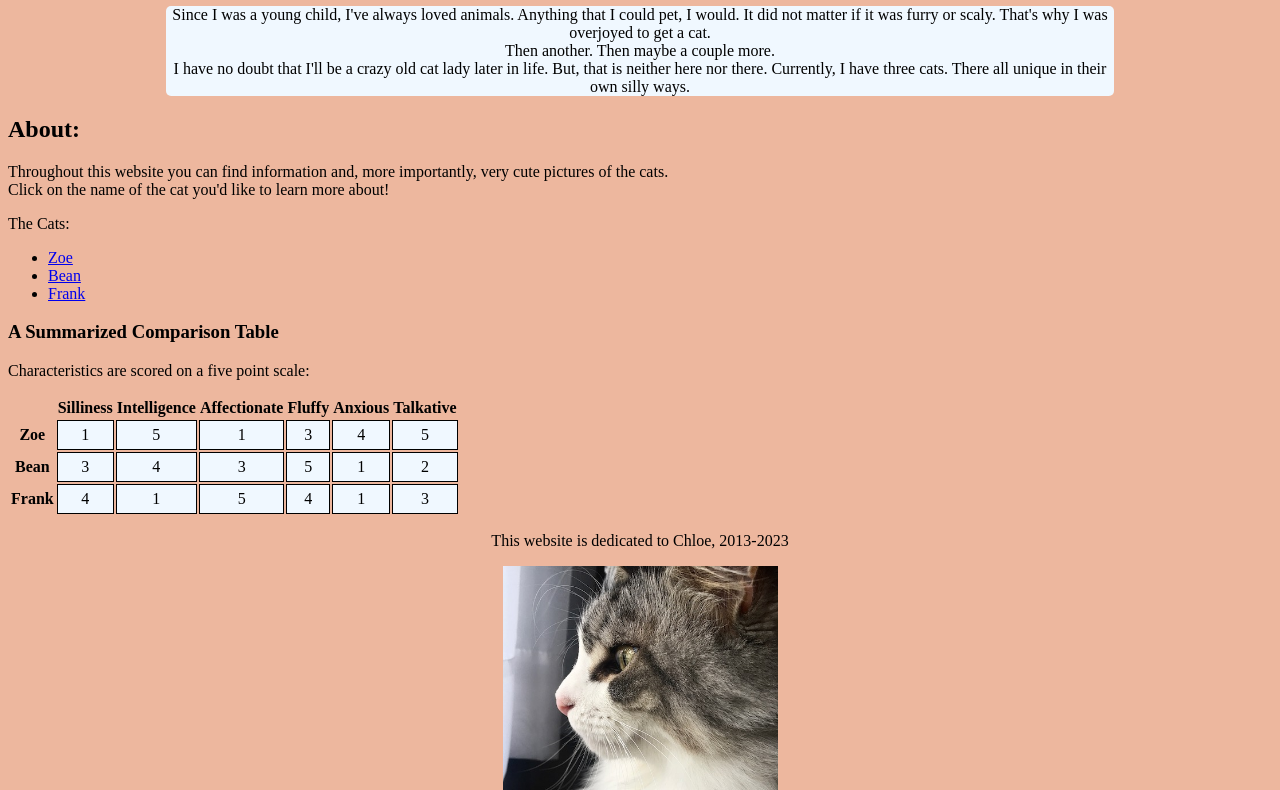
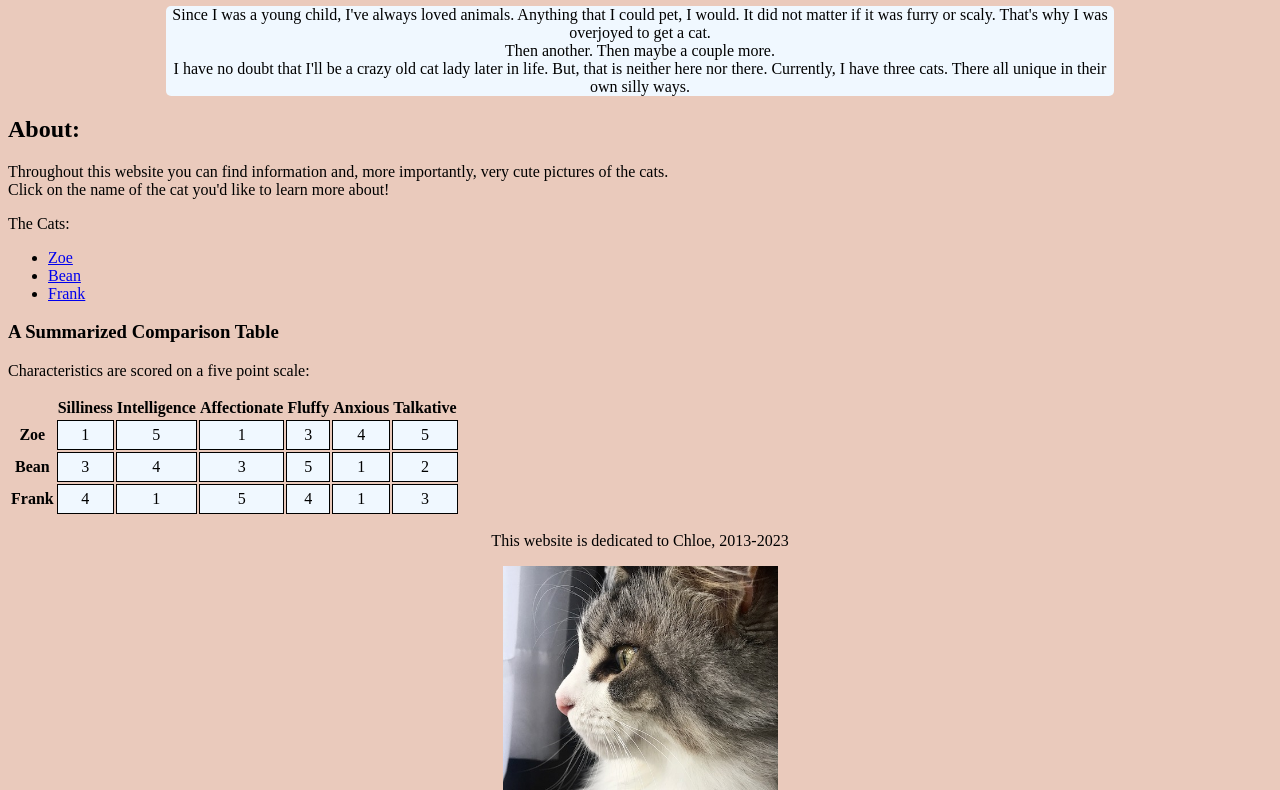
Before and after one commit to Thoaas502/info654, a plain HTML site: page index.html in a window 1280 px wide. Shown: the part 80-870 px from the top of the page. Drawn offline with Linux system fonts and the light colour scheme.

Commit message:
Update main.css

```diff
--- a/main.css
+++ b/main.css
@@ -16,7 +16,7 @@
   }
 
 body {
-    background-color: rgb(237, 183, 158);
+    background-color: rgb(234, 202, 188);
 }
 
 
```
